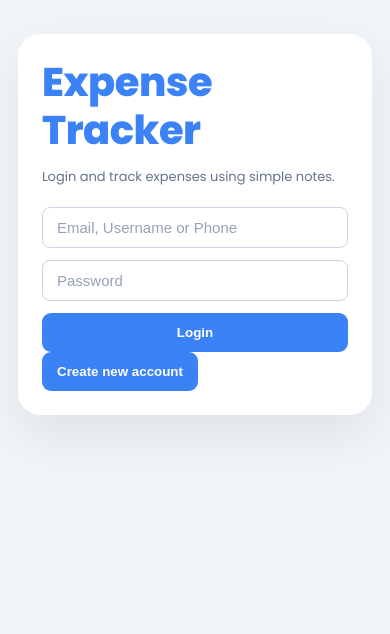
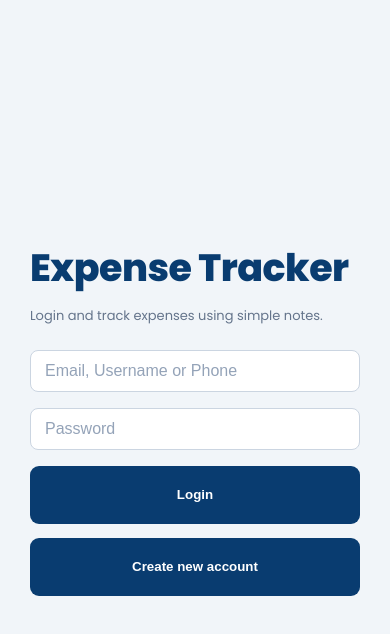
Before and after one commit to ranjith1894/expense_tracker, a React (Vite) app in the folder frontend/: page / in a window 390 px wide. Shown: the top 634 px of the page. Built offline with nearby package versions, Linux system fonts and the light colour scheme.

Commit message:
UI updates

```diff
--- a/frontend/src/index.css
+++ b/frontend/src/index.css
@@ -13,8 +13,12 @@ body {
 }
 
 .page {
-  min-height: 100vh;
-  padding: 34px 18px;
+  min-height: 100dvh;
+  padding: 24px 16px;
+  display: flex;
+  justify-content: center;
+  align-items: flex-start;
+  overflow-y: auto;
 }
 
 .app-shell,
@@ -45,7 +49,7 @@ body {
   border-radius: 8px;
   border: 1px solid #cbd5e1;
   background: #ffffff;
-  color: #3b82f6;
+  color: #093c70;
   cursor: pointer;
   font-size: 12px;
   font-weight: 600;
@@ -54,13 +58,13 @@ body {
 
 .icon-btn:hover {
   background: #f1f5f9;
-  border-color: #3b82f6;
+  border-color: #093c70;
 }
 
 .icon-btn.lang-btn {
   background: #ffffff;
-  color: #3b82f6;
-  border-color: #3b82f6;
+  color: #093c70;
+  border-color: #093c70;
 }
 
 .icon-btn.lang-btn:hover {
@@ -84,7 +88,7 @@ h1 {
   font-weight: 800;
   line-height: 1.2;
   margin: 0;
-  color: #3b82f6;
+  color: #093c70;
   letter-spacing: -0.5px;
 }
 
@@ -96,27 +100,55 @@ h1 {
 /* Auth */
 
 .auth-card {
-  background: #ffffff;
-  color: #1e1b4b;
-  border-radius: 22px;
-  padding: 24px;
-  box-shadow: 0 20px 50px rgba(0, 0, 0, 0.08);
+  width: 100%;
+  max-width: 620px;
+  margin: 0 auto;
+  padding: 32px;
 }
 
 .auth-card h1 {
-  margin-bottom: 8px;
+  font-size: clamp(36px, 7vw, 56px);
+  line-height: 1.05;
+  margin-bottom: 18px;
 }
+
+
 
 .form {
   display: grid;
-  gap: 12px;
-  margin-top: 20px;
+  gap: 16px;
+  margin-top: 24px;
+}
+
+.form button {
+  width: 100%;
+  min-height: 58px;
+}
+
+.form + button,
+.auth-card > button {
+  margin-top: 14px;
+  width: 100%;
+  min-height: 58px;
+}
+
+.top-bar {
+  display: flex;
+  justify-content: space-between;
+  align-items: center;
+  padding: 10px;
+}
+
+.actions {
+  display: flex;
+  gap: 10px;
+  flex-wrap: wrap;   /* 🔥 important */
 }
 
 /* Summary */
 
 .summary-card {
-  background: linear-gradient(135deg, #3b82f6, #2563eb);
+  background: linear-gradient(135deg, #093c70, #2563eb);
   border-radius: 22px;
   padding: 24px 22px;
   margin-bottom: 16px;
@@ -205,7 +237,7 @@ input:focus {
 button {
   border: none;
   border-radius: 9px;
-  background: #3b82f6;
+  background: #093c70;
   color: white;
   cursor: pointer;
   font-weight: 700;
@@ -233,7 +265,7 @@ button:disabled {
   color: #1e293b;
   border-radius: 15px;
   padding: 18px 18px 16px;
-  border-left: 4px solid #3b82f6;
+  border-left: 4px solid #093c70;
   box-shadow: 0 8px 24px rgba(0, 0, 0, 0.08);
   display: flex;
   justify-content: space-between;
@@ -250,7 +282,7 @@ button:disabled {
   font-size: 18px;
   font-weight: 700;
   line-height: 1;
-  color: #5b21b6;
+  color: #093c70;
   margin-bottom: 8px;
 }
 
@@ -311,16 +343,26 @@ button:disabled {
 }
 
 @media (max-width: 520px) {
-  h1 {
-    font-size: 40px;
+  .page {
+    align-items: center;   /* vertical center */
+    padding: 18px 12px;
   }
 
-  .summary-card h2 {
-    font-size: 36px;
+  .auth-card {
+    padding: 24px 18px;
+    border-radius: 20px;
   }
 
-  .expense-card {
-    padding: 16px;
+  .auth-card h1 {
+    font-size: 38px;
+  }
+
+  input {
+    font-size: 16px;
+  }
+
+  .auth-card > button {
+    width: 100%;
   }
 }
 
```
Also changed, not shown: 3 other files (tests, documents, lock files or other folders).
